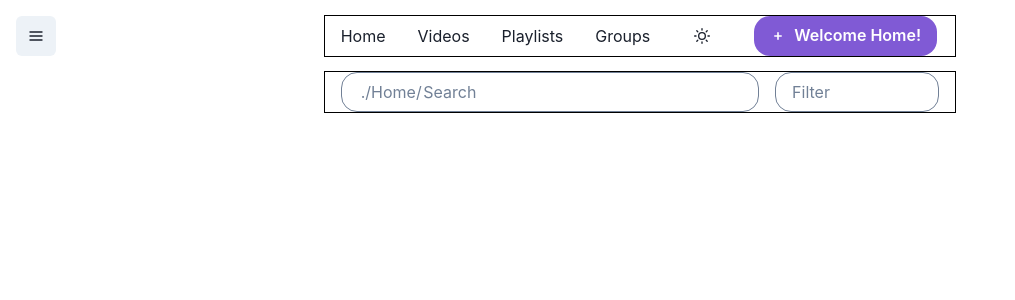
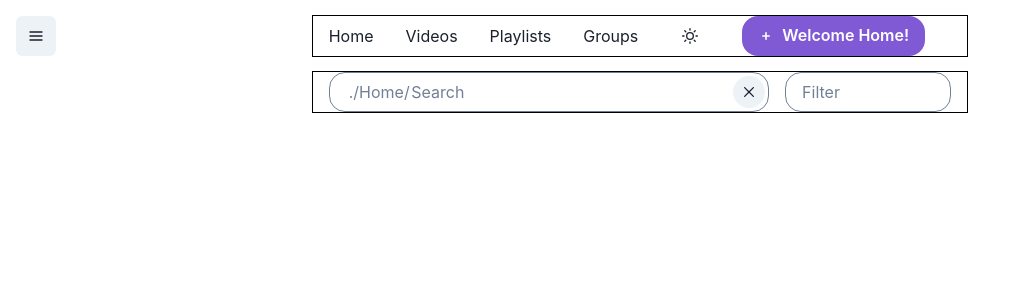
Before and after one commit to RichardSchwarcz/video-gallery-v2, a Next.js app: page / in a window 1280 px wide. Shown: the top 300 px of the page, without its empty margins (0-1015 px from the left). Built offline with nearby package versions, Linux system fonts and the light colour scheme.

Commit message:
add clear button, implement clear input logic

```diff
--- a/src/components/SearchBar.tsx
+++ b/src/components/SearchBar.tsx
@@ -1,11 +1,35 @@
-import { Input, InputGroup, InputLeftElement } from '@chakra-ui/react'
+import { CloseIcon } from '@chakra-ui/icons'
+import {
+  IconButton,
+  Input,
+  InputGroup,
+  InputLeftElement,
+  InputRightElement,
+} from '@chakra-ui/react'
+import apolloClient from 'lib/apollo'
 
 type SearchBarProps = {
   search: string
   paddingLeft: string
+  setSearchInput: React.Dispatch<React.SetStateAction<string>>
 }
 
-function SearchBar({ search, paddingLeft }: SearchBarProps) {
+function SearchBar({ search, paddingLeft, setSearchInput }: SearchBarProps) {
+  const clearInput = () => {
+    const inputElement = document.getElementById('input') as HTMLInputElement
+    if (inputElement !== null) {
+      inputElement.value = ''
+    }
+  }
+
+  const handleClear = () => {
+    void apolloClient.refetchQueries({
+      include: ['UserVideos'],
+    })
+    setSearchInput('')
+    clearInput()
+  }
+
   return (
     <InputGroup mb="5" borderColor="gray.400" m="0">
       <InputLeftElement
@@ -21,7 +45,20 @@ function SearchBar({ search, paddingLeft }: SearchBarProps) {
         pl={paddingLeft}
         borderRadius="16px"
         borderColor="gray.500"
+        id="input"
+        onChange={(e) => setSearchInput(e.target.value)}
       />
+      <InputRightElement>
+        <IconButton
+          aria-label="Clear"
+          icon={<CloseIcon fontSize="2xs" />}
+          size="sm"
+          onClick={() => handleClear()}
+          borderRadius="full"
+        >
+          Clear
+        </IconButton>
+      </InputRightElement>
     </InputGroup>
   )
 }
```
